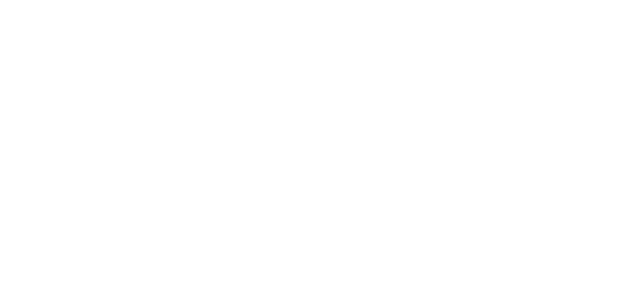
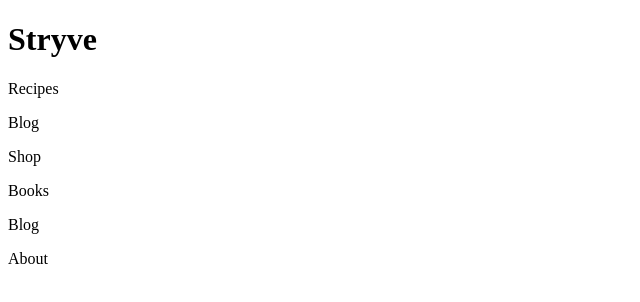
Before and after one commit to carolbianchini/marvel-comics, a plain HTML site: page index.html in a window 1280 px wide. Shown: the whole page, without its empty margins (0-640 px from the left). Drawn offline with Linux system fonts and the light colour scheme.

Commit message:
criando o header

```diff
--- a/index.html
+++ b/index.html
@@ -8,6 +8,15 @@
 </head>
 <body>
 <header>
+ <h1>Stryve</h1>
+
+ <p>Recipes</p>
+ <p>Blog</p>
+ <p>Shop</p>
+ <p>Books</p>
+ <p>Blog</p>
+ <p>About</p>
+
 
 </header>
 
```
